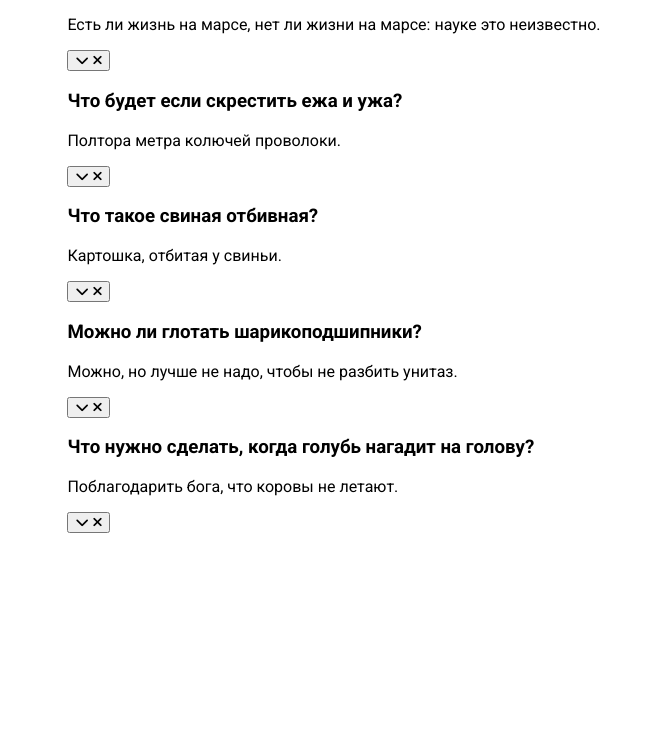
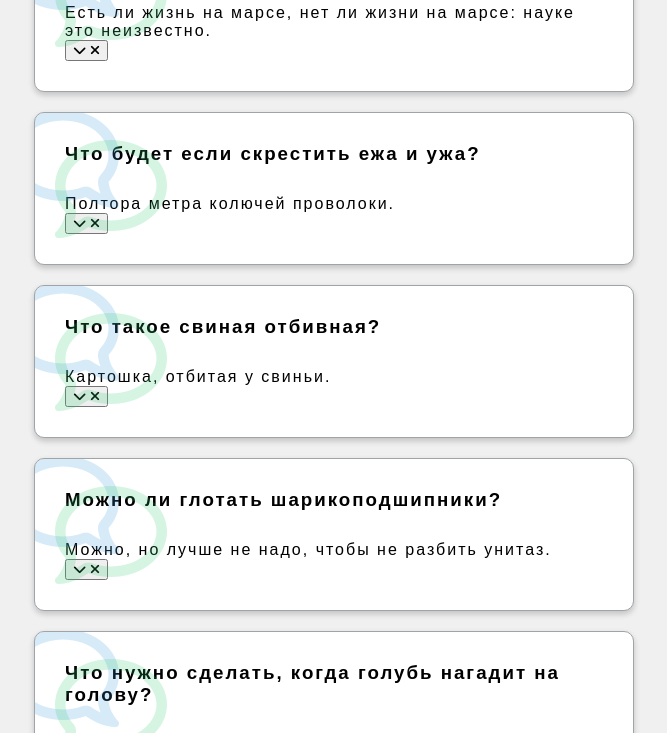
Before and after one commit to sergei-kholodenin/FAQ-collapse, a plain HTML site: page index.html in a window 1280 px wide. Shown: the part 196-929 px from the top of the page, without its empty margins (306-973 px from the left). Before the commit the page ends 800 px from the top, so only its background shows below. Drawn offline with Linux system fonts and the light colour scheme; a web font is replaced by a local one.

Commit message:
add style to the bloks with QA

```diff
--- a/style.css
+++ b/style.css
@@ -1,16 +1,70 @@
-@import url('https://fonts.googleapis.com/css2?family=Roboto:wght@400;700&display=swap');
+@import url('https://fonts.googleapis.com/css2?family=Sofia+Sans+Condensed&display=swap');
 
 *{
     box-sizing: border-box;
 }
 
 body{
-    font-family: 'Roboto', sans-serif;
-    margin: 0;
-    display: flex;
-    flex-direction: column;
-    align-items: center;
-    justify-content: center;
-    height: 100vh;
+    font-family:'Sofia Sans Condensed', sans-serif;
+    letter-spacing: 2px;
+    background-color: #f0f0f0;
+}
+
+h1 {
+    margin: 50px 0 30px;
+    text-align: center;
+}
+
+.faq-container {
+    max-width: 600px;
+    margin: 0 auto;
+}
+
+.faq {
+    background-color: transparent;
+    border: 1px solid #9fa4a8;
+    border-radius: 10px;
+    margin: 20px 0;
+    padding: 30px;
+    position: relative;
     overflow: hidden;
+    transition: 0.3s ease;
 }
+
+.faq.active {
+    background-color: #fff;
+    box-shadow: 0 3px 6px rgba(0,0,0,.1), 0 3px 6px rgba(0,0,0,.1);
+}
+
+.faq.active::before,
+.faq.active::after {
+    content: '\f075';
+    font-family: 'Font Awesome 5 Free';
+    color: #2ecc71;
+    font-size: 7rem;
+    position:absolute;
+    opacity: .2;
+    top:20px;
+    left: 20px;
+    z-index: 0;
+}
+
+.faq.active::before {
+    color: #3498db;
+    top: -10px;
+    left: -30px;
+    transform: rotateY(180deg);
+}
+
+.faq-title {
+    margin: 0 35px 0 0;
+}
+
+.faq-text {
+    display: none;
+    margin: 30px 0 0;
+}
+
+.faq.active .faq-text {
+    display: block;
+}
```
